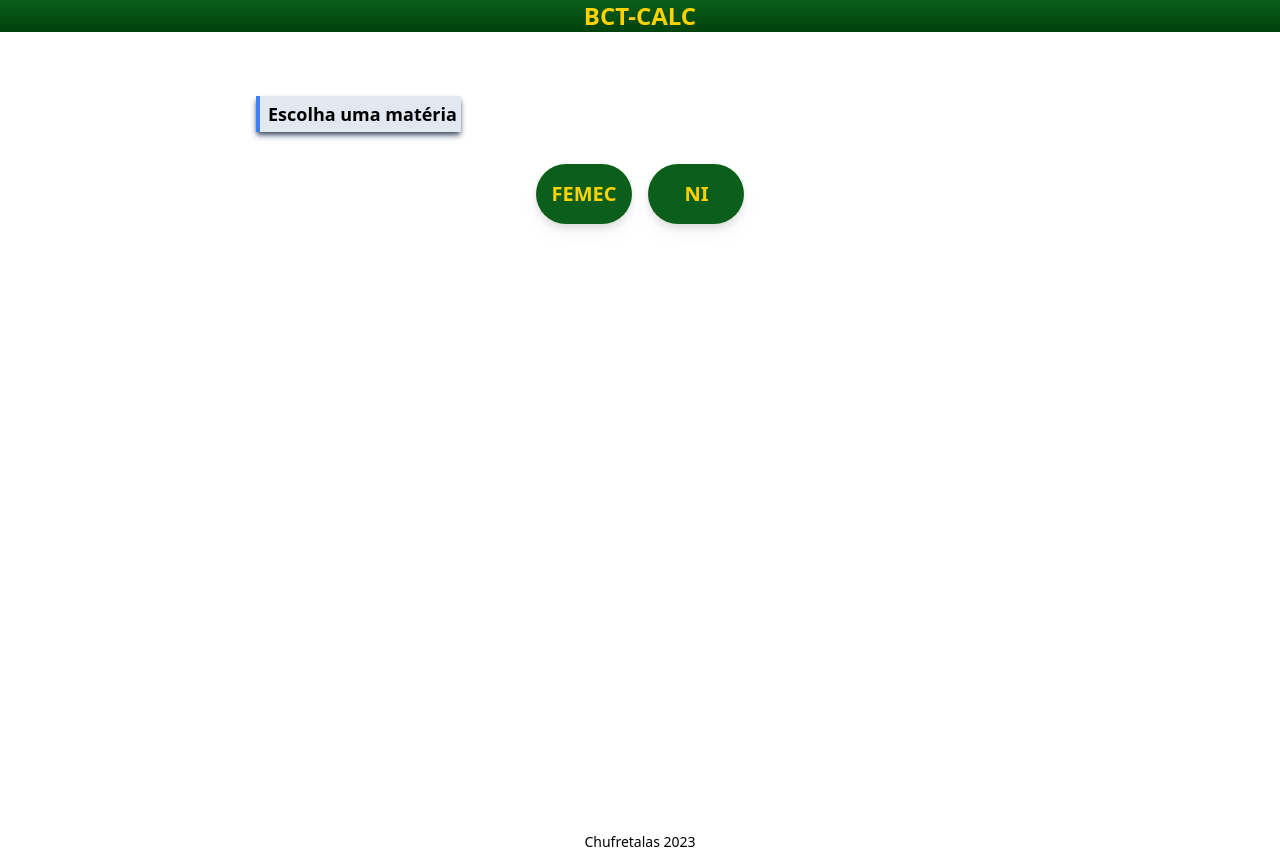
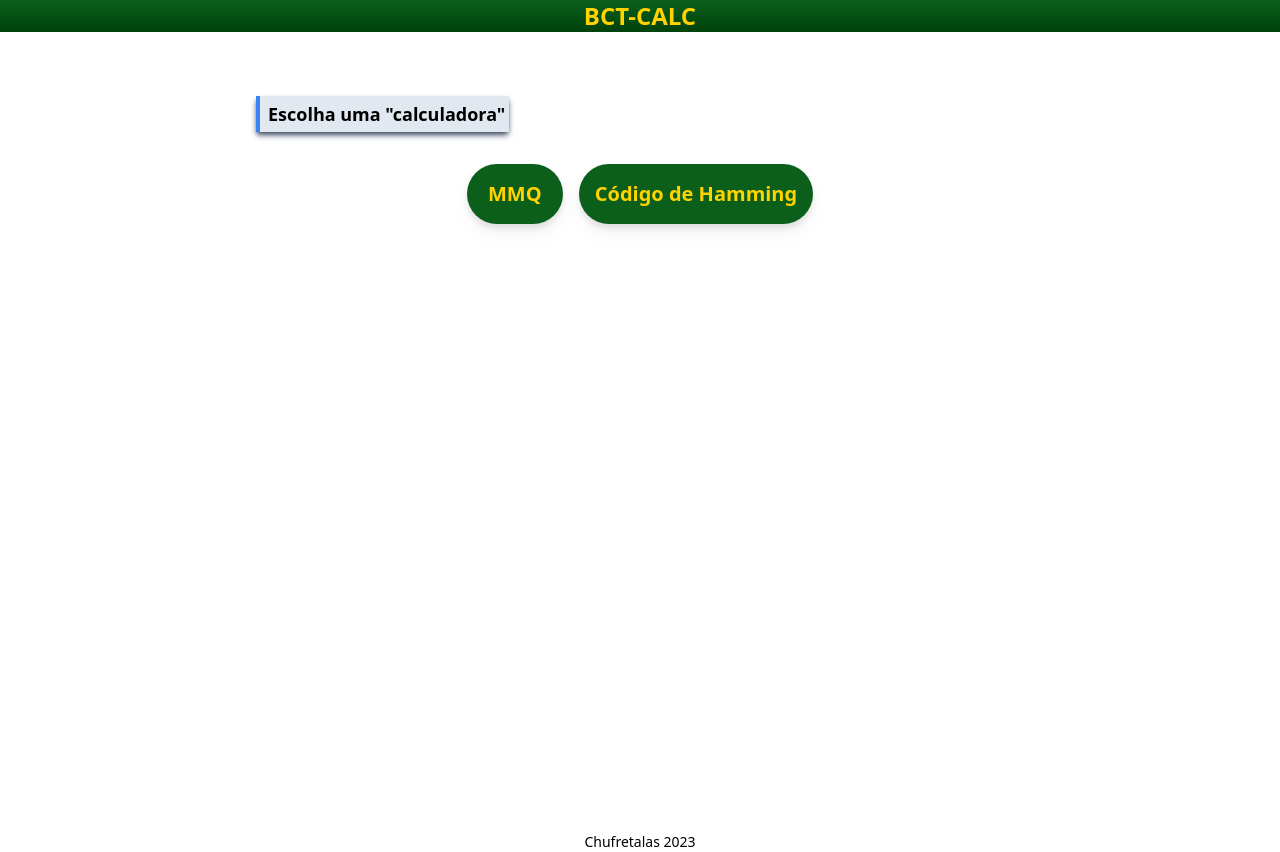
Before and after one commit to Chufretalas/BCT-CALC, a Next.js app: page / in a window 1280 px wide. Built offline with nearby package versions, Linux system fonts and the light colour scheme.

Commit message:
changed the routing layout so its less stupid

```diff
--- a/src/app/materias/FEMEC/page.tsx
+++ b/src/app/calcs/FEMEC/page.tsx
@@ -1,6 +1,9 @@
 import PagePicker from "@/components/PagePicker";
+import { redirect } from "next/navigation";
 
 export default function Femec() {
+
+    redirect("/")
 
     const calcs = [
         {href: "/materias/FEMEC/MMQ", title: "MMQ"}
--- a/src/app/materias/NI/page.tsx
+++ b/src/app/calcs/NI/page.tsx
@@ -1,9 +1,12 @@
 import PagePicker from '@/components/PagePicker'
 import { Inter } from 'next/font/google'
+import { redirect } from "next/navigation";
 
 const inter = Inter({ subsets: ['latin'] })
 
 export default function Home() {
+
+  redirect("/")
 
   const subjects = [
     { title: "Hamming", href: "/materias/NI/hamming_code" },
--- a/src/app/page.tsx
+++ b/src/app/page.tsx
@@ -6,14 +6,14 @@ const inter = Inter({ subsets: ['latin'] })
 export default function Home() {
 
   const subjects = [
-    { title: "FEMEC", href: "/materias/FEMEC" },
-    { title: "NI", href: "/materias/NI" },
+    { title: "MMQ", href: "/calcs/MMQ" },
+    { title: "Código de Hamming", href: "/calcs/hamming_code" },
   ]
 
   return (
     <>
       <main className='min-h-screen flex flex-col justify-start pt-16 lg:w-[60vw] lg:mx-auto'>
-        <PagePicker title="Escolha uma matéria" pages={subjects} />
+        <PagePicker title={"Escolha uma \"calculadora\""} pages={subjects} />
       </main>
     </>
   )
```
Also changed, not shown: src/app/calcs/MMQ/page.tsx (renamed from src/app/materias/FEMEC/MMQ/page.tsx), src/app/calcs/hamming_code/page.tsx (renamed from src/app/materias/NI/hamming_code/page.tsx), 2 other files (tests, documents, lock files or other folders).
